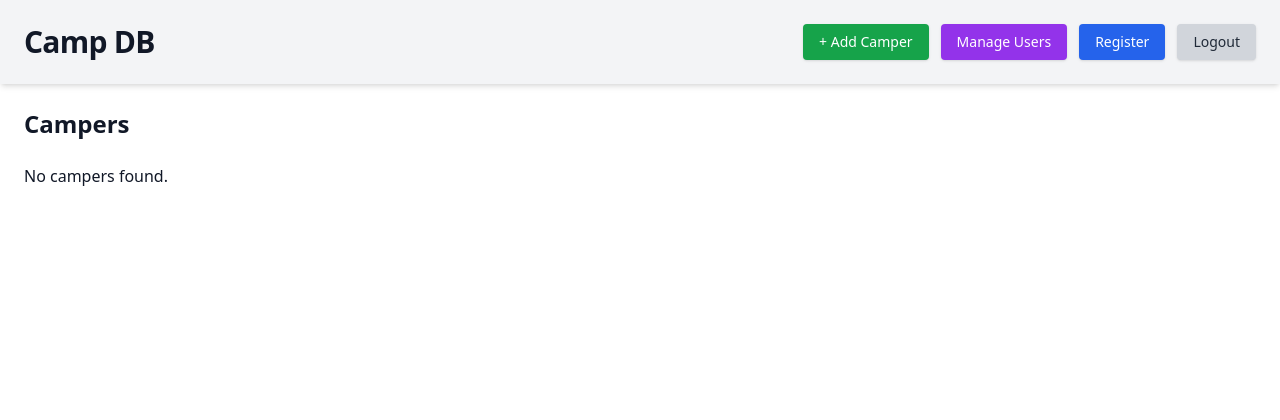
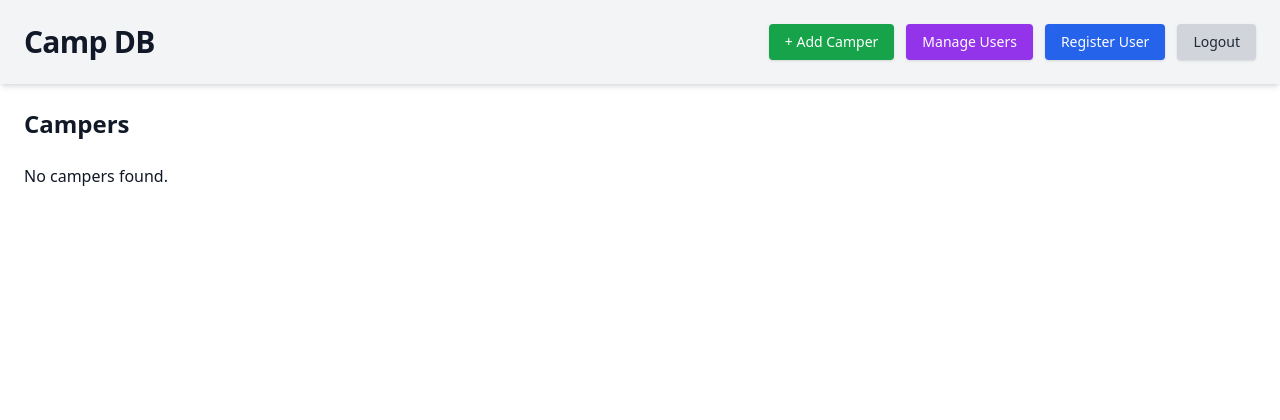
Before and after one commit to gezeebeezee/camper-db, a Flask app: page / in a window 1280 px wide. Shown: the top 420 px of the page. Run offline with Flask 3, Linux system fonts and the light colour scheme; the visitor is signed in with stand-in values (Sample User, id 1); data that the repository does not hold is empty; some libraries are stand-ins or nearby versions.

Commit message:
Moved around header buttons.

```diff
--- a/app/templates/index.html
+++ b/app/templates/index.html
@@ -38,11 +38,11 @@
         class="bg-purple-600 hover:bg-purple-700 text-white px-4 py-2 rounded text-sm shadow transition-colors duration-300">
         Manage Users
       </a>
+            <a href="{{ url_for('auth.register') }}"
+        class="bg-blue-600 hover:bg-blue-700 text-white px-4 py-2 rounded text-sm shadow transition-colors duration-300">
+        Register User
+      </a>
       {% endif %}
-      <a href="{{ url_for('auth.register') }}"
-        class="bg-blue-600 hover:bg-blue-700 text-white px-4 py-2 rounded text-sm shadow transition-colors duration-300">
-        Register
-      </a>
       <a href="{{ url_for('main.logout') }}"
         class="bg-gray-300 hover:bg-gray-400 dark:bg-gray-700 dark:hover:bg-gray-600 text-gray-800 dark:text-white px-4 py-2 rounded text-sm shadow transition-colors duration-300">
         Logout
```
